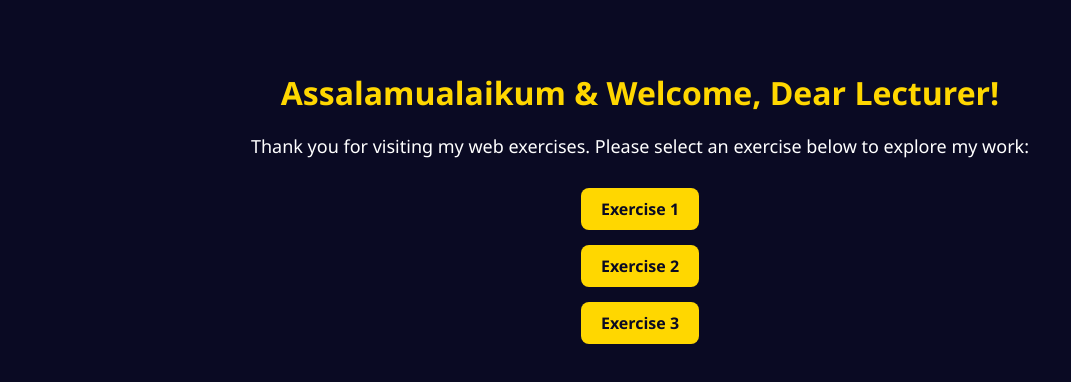
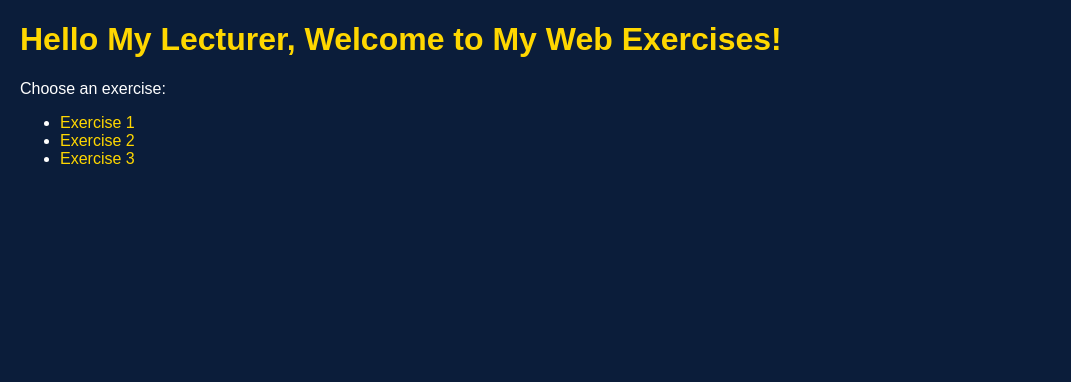
Before and after one commit to Syazwyna03/-web-css-exercises, a plain HTML site: page index.html in a window 1280 px wide. Shown: the whole page, without its empty margins (0-1071 px from the left). Drawn offline with Linux system fonts and the light colour scheme.

Commit message:
Update index.html

```diff
--- a/index.html
+++ b/index.html
@@ -1,51 +1,29 @@
 <!DOCTYPE html>
-<html lang="en">
+<html>
 <head>
-    <meta charset="UTF-8">
     <title>My Web Exercises</title>
     <style>
         body {
-            background-color: #0a0a23; /* Very dark blue */
-            color: white;
-            font-family: 'Segoe UI', Tahoma, Geneva, Verdana, sans-serif;
-            text-align: center;
-            margin: 0;
-            padding: 50px 20px;
+            background-color: #0b1d3a; /* very dark blue */
+            color: white; /* default text color */
+            font-family: Arial, sans-serif;
+            margin: 20px;
         }
         h1 {
             color: gold;
-            margin-bottom: 20px;
-        }
-        p {
-            font-size: 18px;
-            margin-bottom: 30px;
-        }
-        ul {
-            list-style-type: none;
-            padding: 0;
-        }
-        li {
-            margin: 15px 0;
         }
         a {
-            display: inline-block;
-            padding: 10px 20px;
-            background-color: gold;
-            color: #0a0a23;
+            color: gold;
             text-decoration: none;
-            font-weight: bold;
-            border-radius: 8px;
-            transition: background-color 0.3s, color 0.3s;
         }
         a:hover {
-            background-color: white;
-            color: #0a0a23;
+            text-decoration: underline;
         }
     </style>
 </head>
 <body>
-   <h1>Assalamualaikum & Welcome, Dear Lecturer!</h1>
-    <p>Thank you for visiting my web exercises. Please select an exercise below to explore my work:</p>
+    <h1>Hello My Lecturer, Welcome to My Web Exercises!</h1>
+    <p>Choose an exercise:</p>
     <ul>
         <li><a href="exercises/exercise1/index.html">Exercise 1</a></li>
         <li><a href="exercises/exercise2/index.html">Exercise 2</a></li>
```
